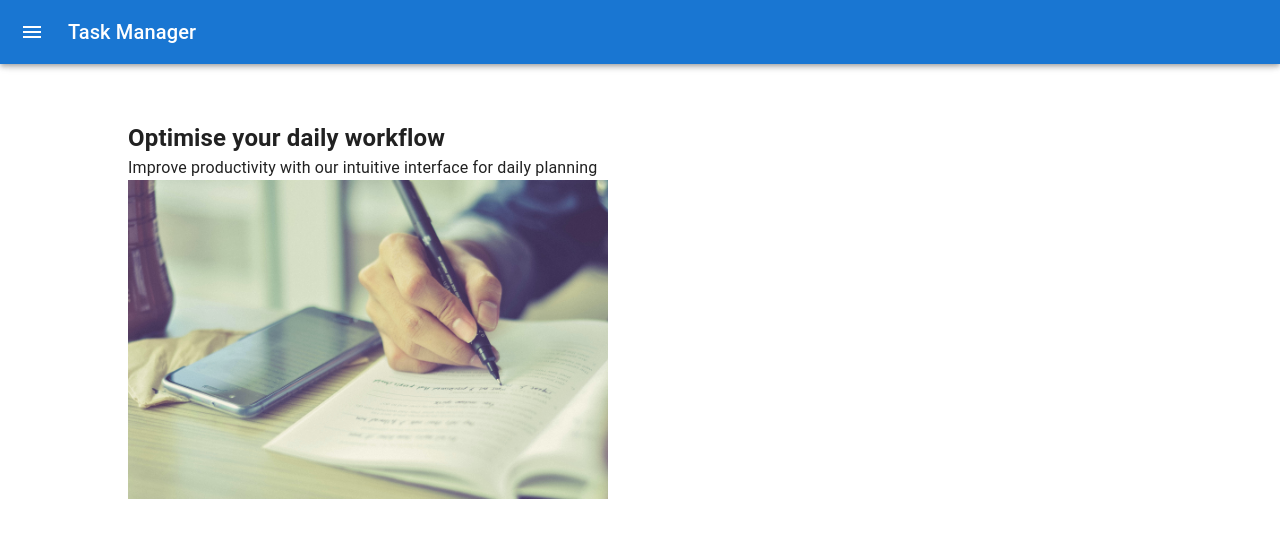
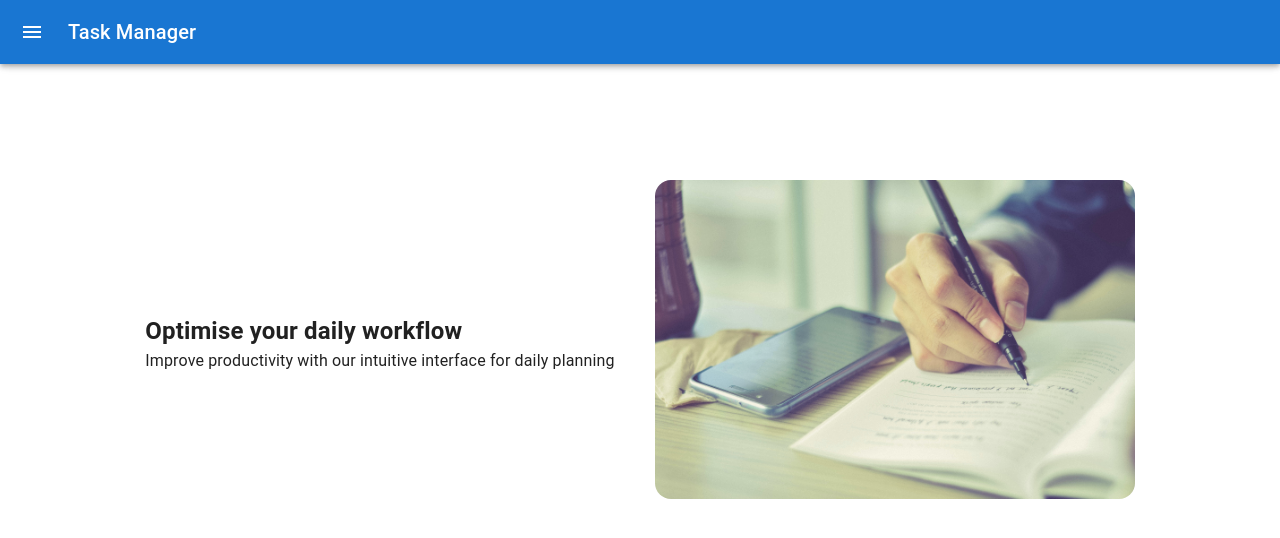
Before and after one commit to Tayamul/to-do-web-app, a React (Create React App) app: page / in a window 1280 px wide. Shown: the top 538 px of the page. Built offline with nearby package versions, Linux system fonts and the light colour scheme; no server answers.

Commit message:
Add flex and center the container

```diff
--- a/src/components/landingPage.css
+++ b/src/components/landingPage.css
@@ -1,9 +1,14 @@
 .home-container {
-    margin: 120px auto;
+    margin: 180px auto;
     width: 80%;
+    display: flex;
+    justify-content: center;
+    align-items: center;
+    gap: 2.5rem;
 }
 
 .hero-image {
     width: 30rem;
     height: auto;
+    border-radius: 1rem;
 }
```
